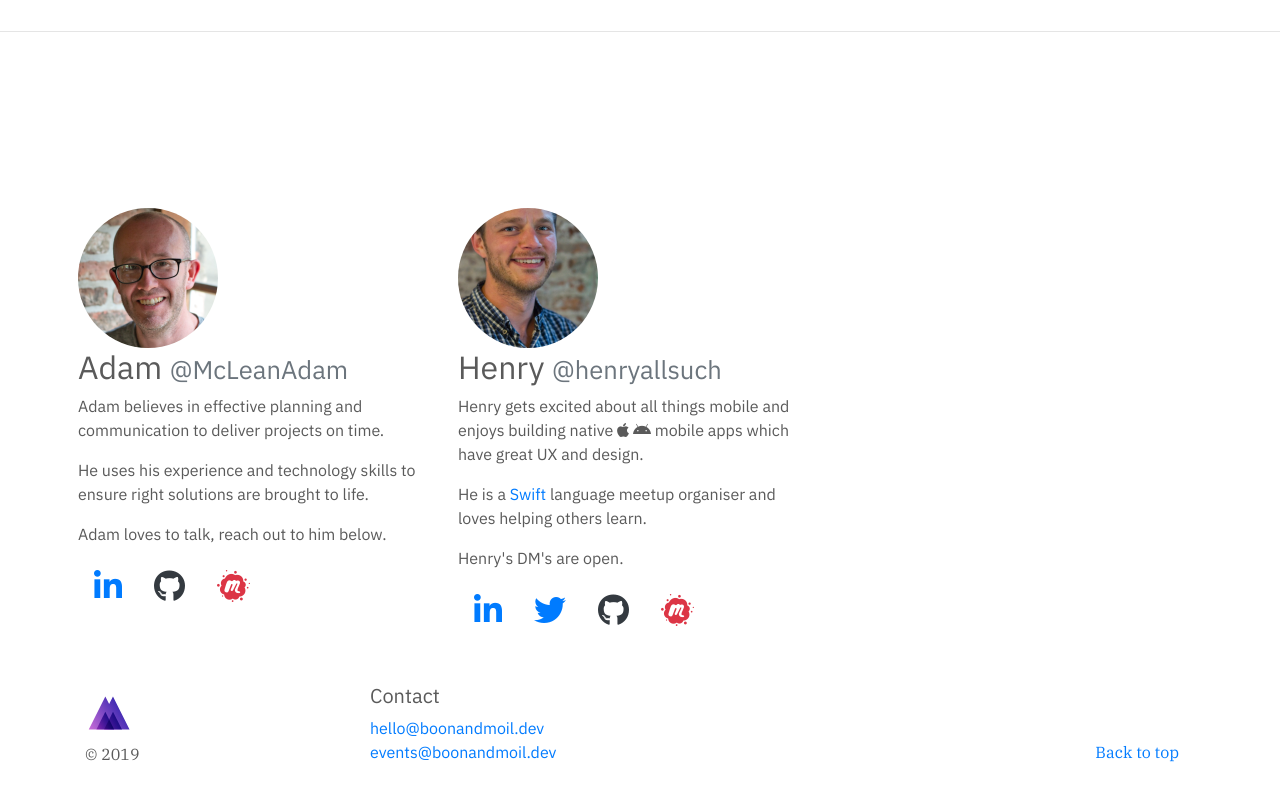
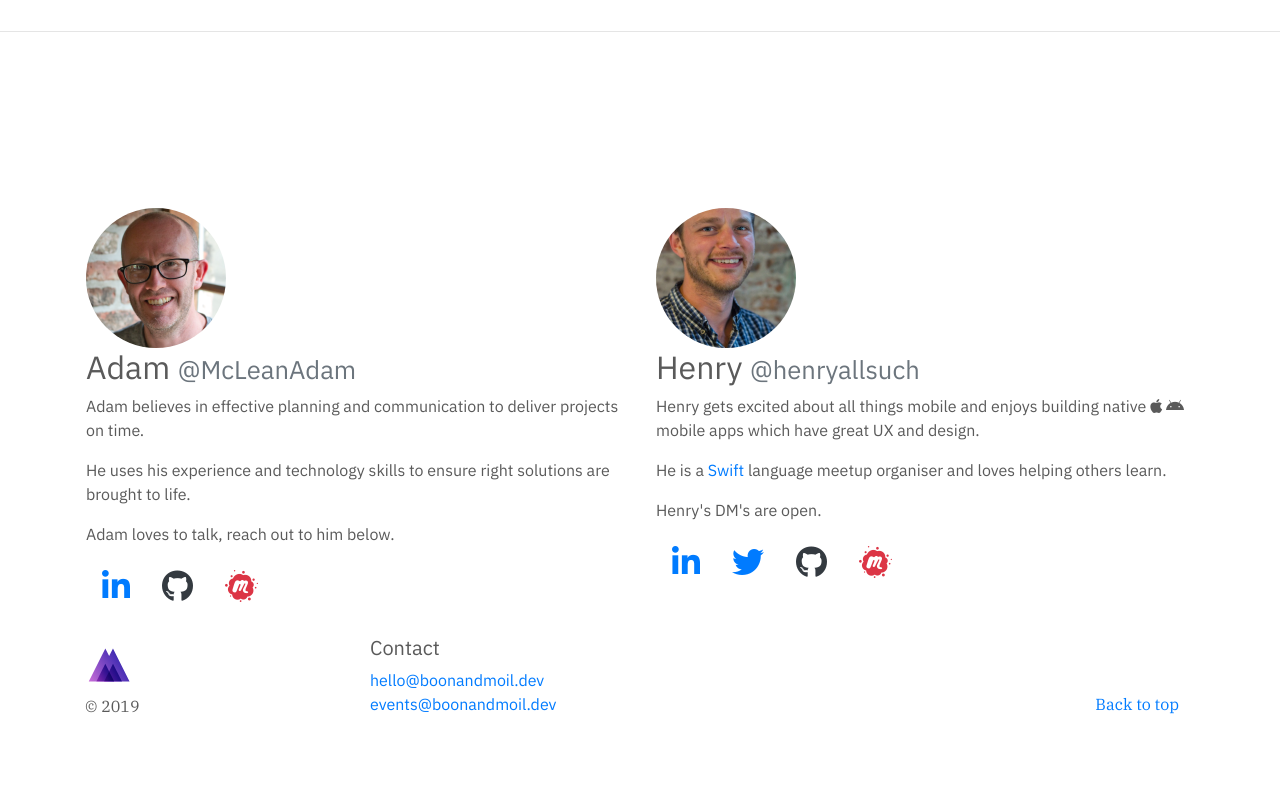
Before and after one commit to boonandmoil/boonandmoil.github.io, a plain HTML site: page about.html in a window 1280 px wide. Shown: the part 1020-1820 px from the top of the page. Drawn offline with nearby package versions, Linux system fonts and the light colour scheme.

Commit message:
Update about.html

```diff
--- a/about.html
+++ b/about.html
@@ -81,7 +81,7 @@
 
         <section class="container pt-4 pt-md-11">
         <div class="row team">
-            <div class="col-lg-4 pl-2"">
+            <div class="col-lg-6 pl-3">
                 <img class="rounded-circle" src="assets/team/adam.png" title="Adam" alt="headshot of Adam" />
                 <h2>Adam <small class="text-muted">@McLeanAdam</small></h2>
                 <p>Adam believes in effective planning and communication to deliver projects on time.</p>
@@ -102,7 +102,7 @@
                     </ul>
 
             </div>
-            <div class="col-lg-4 pl-2">
+            <div class="col-lg-6 pl-3">
 
                 <img class="rounded-circle" src="assets/team/henry.png" title="Henry" alt="headshot of Henry" />
                 <h2>Henry <small class="text-muted">@henryallsuch</small></h2>
```
